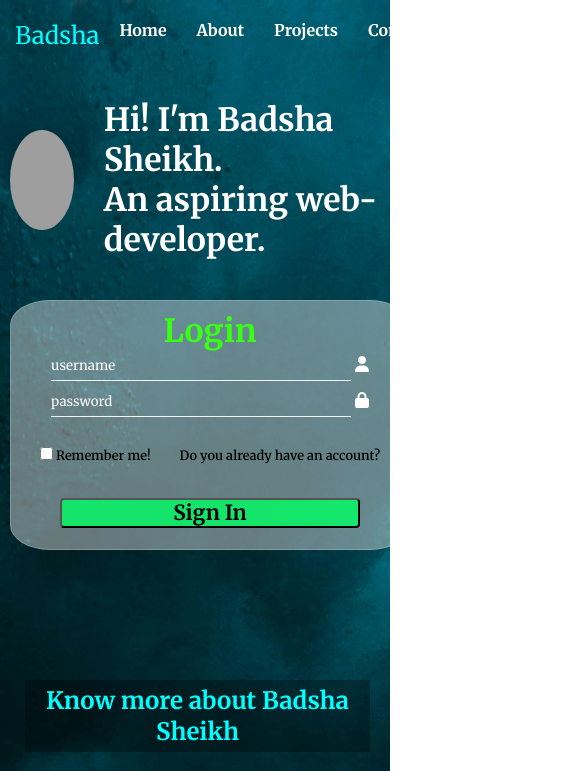
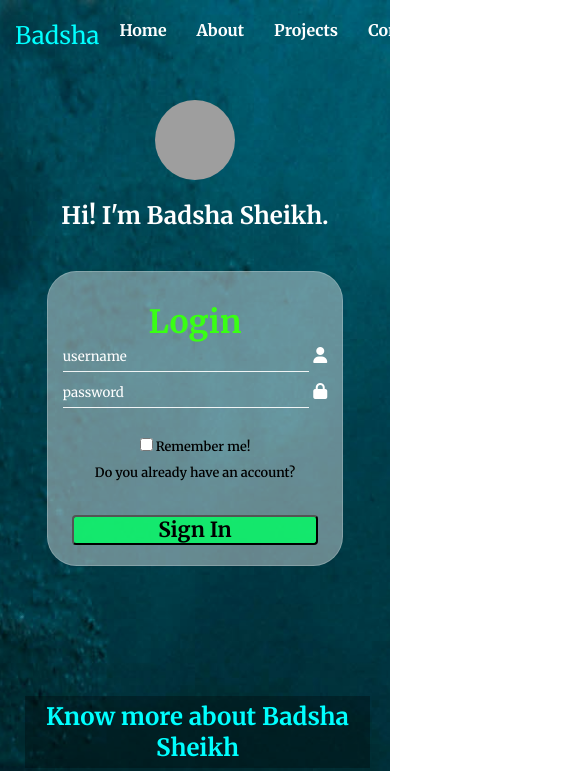
Before and after one commit to badsha-sheikh/Project-HTML-CSS, a plain HTML site: page index.html in a window 390 px wide. Shown: the top 771 px of the page, 585 px wide, since content can reach past the window. Drawn offline with Linux system fonts and the light colour scheme; grey boxes are pictures that could not be loaded; a web font is replaced by a local one.

Commit message:
adding responsiveness

```diff
--- a/index.html
+++ b/index.html
@@ -6,6 +6,7 @@
     <link rel="icon" type="image" href="badsha p1.jpg" />
     <title>Personal Portfolio</title>
     <link rel="stylesheet" href="style.css" />
+    <link rel="stylesheet" href="responsive.css">
     <link
       rel="stylesheet"
       href="https://cdnjs.cloudflare.com/ajax/libs/font-awesome/6.7.2/css/all.min.css"
@@ -37,7 +38,7 @@
         <div class="intro">
           <p>
             Hi! I'm Badsha Sheikh.<br />
-            An aspiring web-developer.
+
           </p>
         </div>
       </div>
--- /dev/null
+++ b/responsive.css
@@ -0,0 +1,83 @@
+/* Mobile: 0–600px */
+@media (max-width: 600px) {
+  .intro-and-img {
+    flex-direction: column;
+    text-align: center;
+    gap: 15px;
+  }
+
+  .img-mine {
+    height: 80px;
+    width: 80px;
+  }
+
+  .intro {
+    font-size: 1.5rem;
+  }
+
+  .login-form {
+    width: 90%;
+    height: auto;
+    padding: 20px 10px;
+  }
+
+  .user-id input[type="text"],
+  .user-pass input[type="password"],
+  .login-btn button {
+    width: 90%;
+  }
+
+  .user-checkbox {
+    flex-direction: column;
+    align-items: center;
+    gap: 10px;
+  }
+
+  .traveling {
+    flex-direction: column;
+    align-items: center;
+  }
+
+  .img-sylhet,
+  .img-coxs,
+  .img-sitakundu,
+  .img-chandpur {
+    width: 90%;
+    height: 180px;
+  }
+}
+
+/* Tablet: 601px–900px */
+@media (max-width: 900px) {
+  .intro-and-img {
+    flex-direction: column;
+    gap: 20px;
+  }
+
+  .login-form {
+    width: 80%;
+  }
+
+  .user-id input[type="text"],
+  .user-pass input[type="password"],
+  .login-btn button {
+    width: 90%;
+  }
+
+  .traveling {
+    flex-wrap: wrap;
+    justify-content: center;
+  }
+
+  .img-sylhet,
+  .img-coxs,
+  .img-sitakundu,
+  .img-chandpur {
+    width: 45%;
+    height: 180px;
+  }
+}
+img {
+  max-width: 100%;
+  height: auto;
+}
```
Also changed, not shown: style.css (line endings or trailing spaces).
